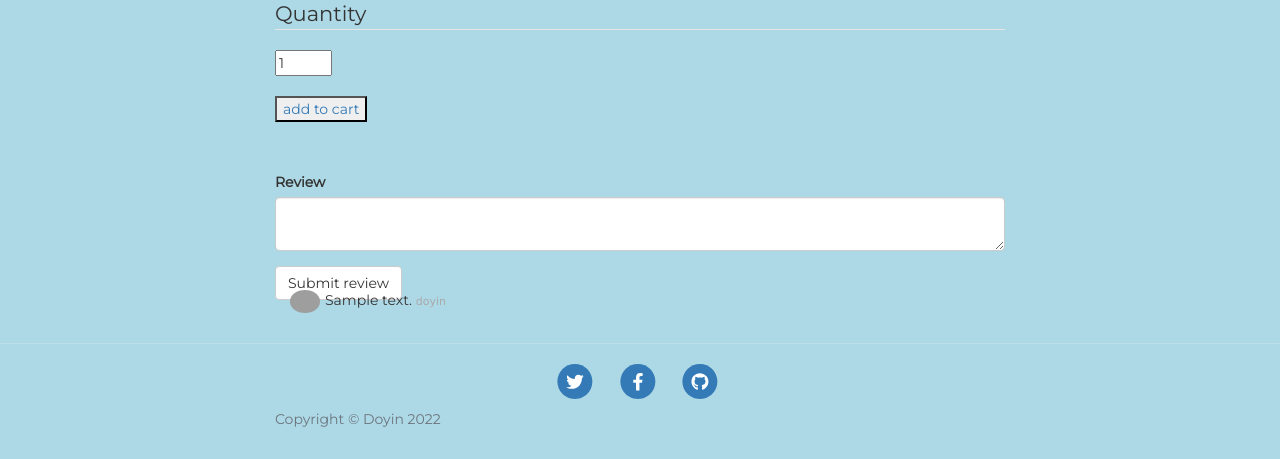
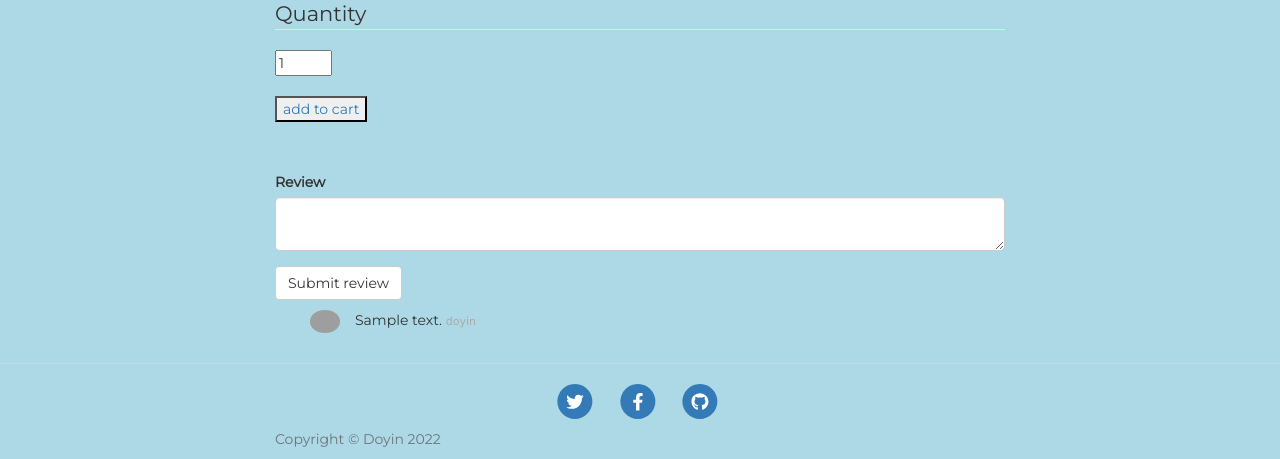
Before and after one commit to hardebite/e-commerce-website, a Flask app: page /post/1 in a window 1280 px wide. Shown: the part 370-829 px from the top of the page. Before the commit the page ends 797 px from the top, so only its background shows below. Run offline with Flask 2, Linux system fonts and the light colour scheme; data comes from the database, SQL or seed files in the repository; tables that the repository leaves empty hold one stand-in row (values such as "Sample post"); some libraries are stand-ins or nearby versions; grey boxes are pictures that could not be loaded.

Commit message:
change comment

```diff
--- a/static/css/styles.css
+++ b/static/css/styles.css
@@ -29,7 +29,7 @@
 
 }
 .commentList {
-    padding:0;
+    padding-top:20px;
     list-style:none;
     max-height:200px;
     overflow:auto;
@@ -43,7 +43,7 @@
 }
 .commenterImage {
     width:30px;
-    margin-right:5px;
+    margin-right:15px;
     height:100%;
     float:left;
 }
```
